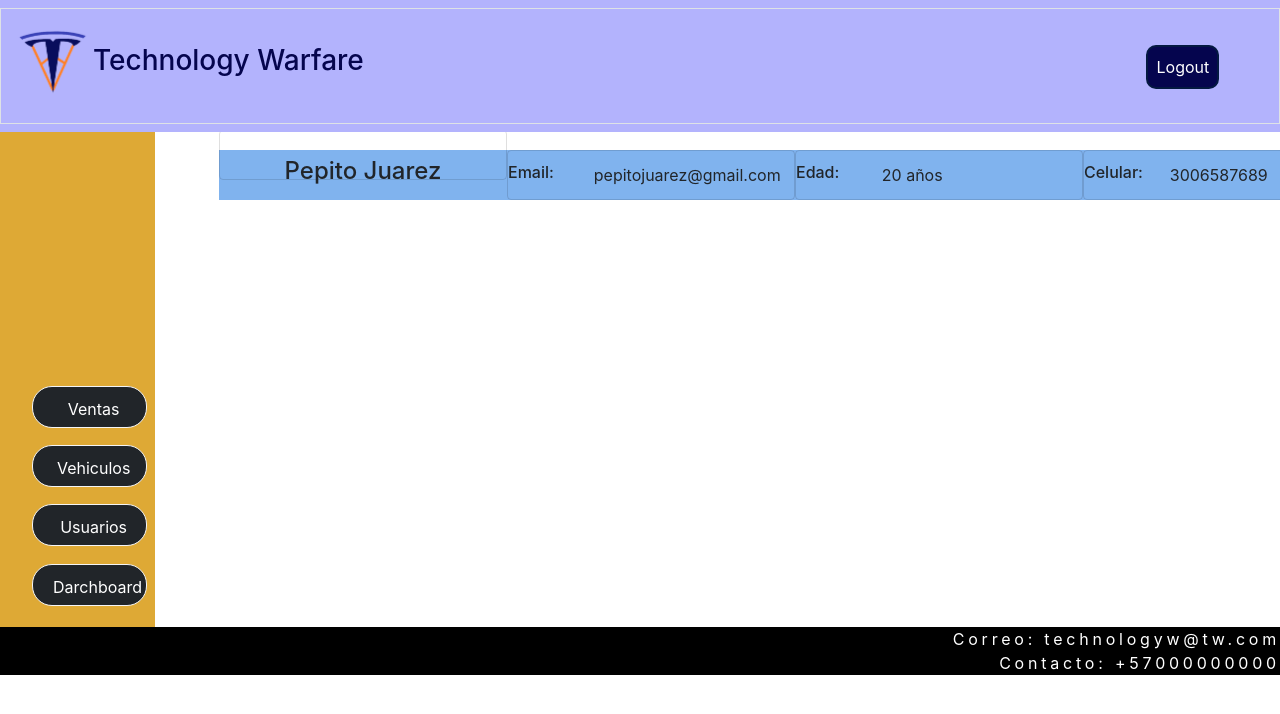
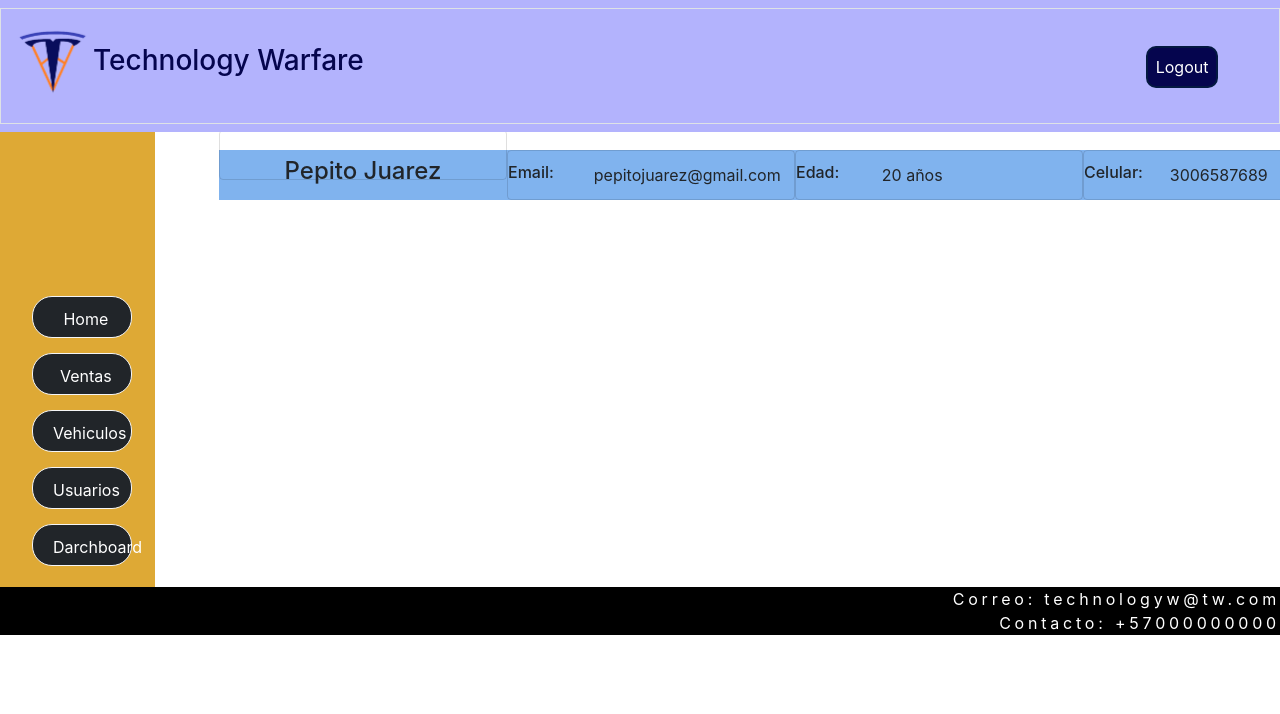
Before and after one commit to Technology-Warfare/Project-ciclo3, a React (Create React App) app in the folder tesla/: page /dashboard in a window 1280 px wide. Shown: the top 714 px of the page. Built offline with nearby package versions, Linux system fonts and the light colour scheme.

Commit message:
Botón Home añadido y algunos ajustes al sidebar

```diff
--- a/tesla/src/Pages/styles/sidebar.css
+++ b/tesla/src/Pages/styles/sidebar.css
@@ -1,6 +1,6 @@
 .sidebar{
     width: 13%;
-    padding-top: 25%;
+    padding-top: 20%;
     text-align: center;
     background-color: rgba(219, 160, 32, 0.904);
     height: auto;
@@ -9,7 +9,7 @@
 ul{
     list-style:circle;
     text-align: center;
-    padding-right: 5%;
+    padding-right: 15%;
     padding-top: 4%;
     list-style: none;
 }
--- a/tesla/src/components/Sidebar.js
+++ b/tesla/src/components/Sidebar.js
@@ -6,27 +6,22 @@ const Sidebar = () => {
     return (
         <div className="sidebar">
             <ul className='mt-4'>
+                <li>
+                    <Link to="/" style={{ textDecoration: 'none' }}><div className='liu'><button type="button" class="btn btn-dark ButtonSidebar">Home</button></div></Link>
+                </li>
 
-                <li className='mt-4'>
-
+                <li>
                     <Link to="/dashboard/ventas" style={{ textDecoration: 'none' }}><div className='liu'> <button type="button" class="btn btn-dark ButtonSidebar">Ventas</button></div></Link>
-
                 </li>
                 <li>
-
                     <Link to="/dashboard/vehiculos" style={{ textDecoration: 'none' }}><div className='liu'><button type="button" class="btn btn-dark ButtonSidebar">Vehiculos
                     </button></div></Link>
-
                 </li>
                 <li>
-
                     <Link to="/dashboard/usuarios" style={{ textDecoration: 'none' }}><div className='liu'><button type="button" class="btn btn-dark ButtonSidebar">Usuarios </button></div></Link>
-
                 </li>
                 <li>
-
                     <Link to="/dashboard/" style={{ textDecoration: 'none' }}><div className='liu'><button type="button" class="btn btn-dark ButtonSidebar">Darchboard</button></div></Link>
-
                 </li>
             </ul>
         </div>
```
